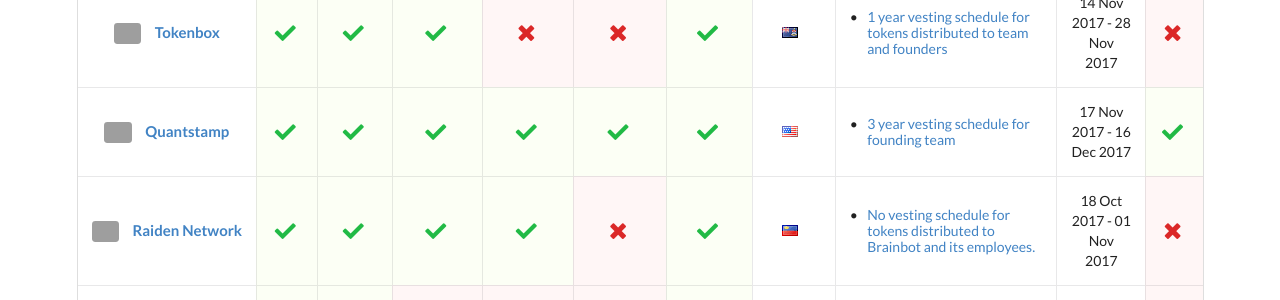
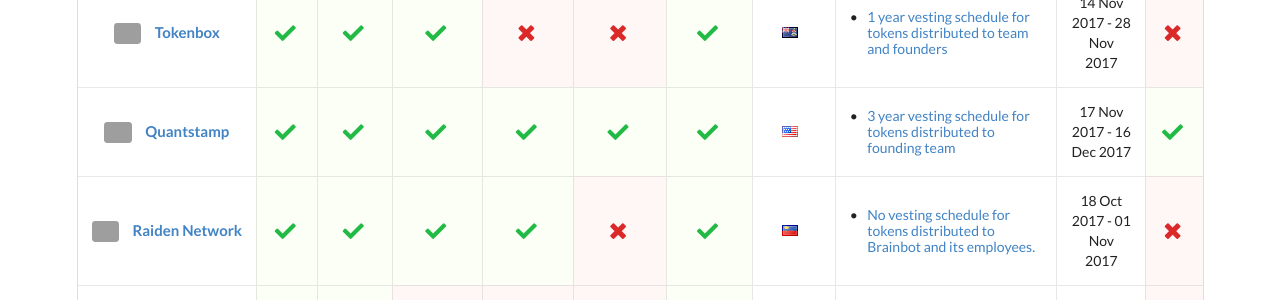
Before and after one commit to ico-check/ico-check, a Jekyll site: the page built from index.md, in a window 1280 px wide. Shown: the part 772-1072 px from the top of the page. Built offline with Jekyll 4.4.1, drawn with Linux system fonts in a browser that asks for light colours; nearby versions of some CDN libraries; grey boxes are pictures that could not be loaded.

Commit message:
5-quantstamp-ico-check
comment update

```diff
--- a/_data/icos.yml
+++ b/_data/icos.yml
@@ -66,7 +66,7 @@
   have-company: true
   location: United States
   comments:
-    - content: 3 year vesting schedule for founding team
+    - content: 3 year vesting schedule for tokens distributed to founding team
       url: https://github.com/ico-check/ico-check/issues/5
   ico-start-date: 2017-11-17T00:00:00Z
   ico-end-date: 2017-12-16T00:00:00Z
```
